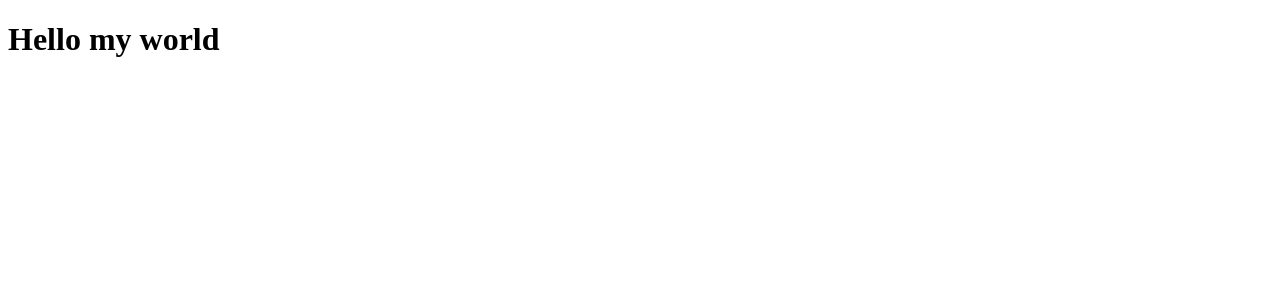
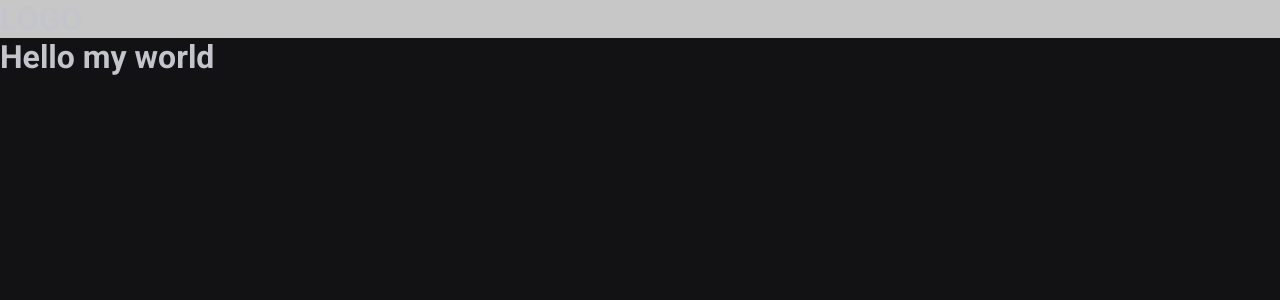
Before and after one commit to ota-mariana/comments-page, a React (Vite) app: page / in a window 1280 px wide. Shown: the top 300 px of the page. Built offline with nearby package versions, Linux system fonts and the light colour scheme.

Commit message:
feat: initial styling and header creation

```diff
--- a/index.html
+++ b/index.html
@@ -2,8 +2,15 @@
 <html lang="en">
   <head>
     <meta charset="UTF-8" />
+
+    <link rel="preconnect" href="https://fonts.googleapis.com">
+    <link rel="preconnect" href="https://fonts.gstatic.com" crossorigin>
+
     <link rel="icon" type="image/svg+xml" href="/vite.svg" />
     <meta name="viewport" content="width=device-width, initial-scale=1.0" />
+
+    <link href="https://fonts.googleapis.com/css2?family=Roboto:wght@400;700&display=swap" rel="stylesheet">
+
     <title>Vite + React</title>
   </head>
   <body>
--- a/src/App.jsx
+++ b/src/App.jsx
@@ -1,6 +1,12 @@
+import './global.css'
+import { Header } from './components/Header'
+
 function App() {
   return (
-    <h1>Hello my world</h1>
+    <div>
+      <Header />
+      <h1>Hello my world</h1>
+    </div>
   )
 }
 
--- /dev/null
+++ b/src/components/Header.jsx
@@ -0,0 +1,7 @@
+import styles from './Header.module.css'
+
+export function Header() {
+  return (
+    <h1 className={ styles.header }>LOGO</h1>
+  )
+}
--- /dev/null
+++ b/src/components/Header.module.css
@@ -0,0 +1,3 @@
+.header {
+  background: rgb(199, 199, 199);
+}
--- /dev/null
+++ b/src/global.css
@@ -0,0 +1,30 @@
+:root {
+  --white: #ffffff;
+  --gray-100: #e1e1e6;
+  --gray-300: #c4c4cc;
+  --gray-400: #8d8d99;
+  --gray-600: #323238;
+  --gray-700: #29292e;
+  --gray-800: #202024;
+  --gray-900: #121214;
+
+  --green-500: #00875f;
+}
+
+* {
+  margin: 0;
+  padding: 0;
+  box-sizing: border-box;
+}
+
+body {
+  background: var(--gray-900);
+  color: var(--gray-300);
+  -webkit-font-smoothing: antialiased;
+}
+
+body, input, textarea, button {
+  font-family: 'Roboto', sans-serif;
+  font-weight: 400;
+  font-size: 1rem;
+}
```
